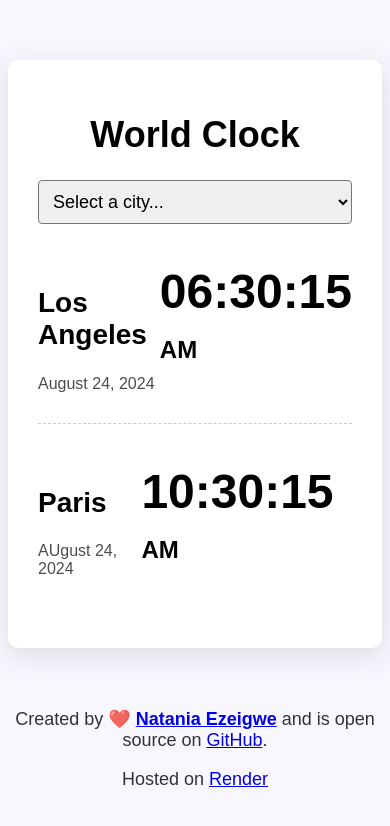
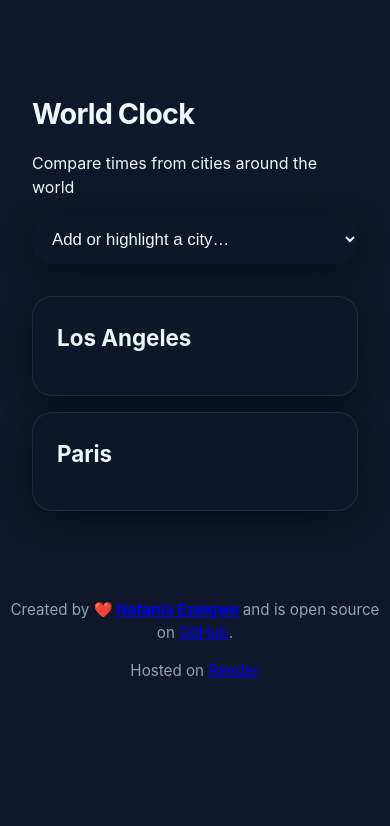
Before and after one commit to QueenNatty/world-clock-project, a plain HTML site: page index.html in a window 390 px wide. Drawn offline with nearby package versions, Linux system fonts and the light colour scheme; a script that the page names is missing.

Commit message:
Enhance world clock functionality and styling
- Updated HTML structure to improve accessibility and layout.
- Added dynamic city selection feature with improved city data handling.
- Enhanced CSS for better visual appeal and responsiveness.

```diff
--- a/index.html
+++ b/index.html
@@ -7,13 +7,19 @@
     <script src="https://cdnjs.cloudflare.com/ajax/libs/moment.js/2.29.4/moment.min.js"></script>
     <script src="https://cdnjs.cloudflare.com/ajax/libs/moment-timezone/0.5.43/moment-timezone-with-data.min.js"></script>
     <title>World Clock - Natania Ezeigwe</title>
+
   </head>
   <body>
     <div class="clock-container">
-      <h1>World Clock</h1>
+      <header class="site-header">
+        <h1>World Clock</h1>
+        <p class="subtitle">Compare times from cities around the world</p>
+      </header>
 
       <select id="city-select" aria-label="City Selector">
-        <option value="">Select a city...</option>
+        <option value="">Add or highlight a city…</option>
+        <option value="America/Los_Angeles">Los Angeles</option>
+        <option value="Europe/Paris">Paris</option>
         <option value="Europe/London">London</option>
         <option value="America/New_York">New York</option>
         <option value="Pacific/Auckland">Auckland</option>
@@ -22,49 +28,34 @@
       <div id="los-angeles" class="city">
         <div>
           <h2>Los Angeles</h2>
-          <div class="date">August 24, 2024</div>
+          <div class="date" aria-hidden="false"></div>
         </div>
-
-        <div class="time">06:30:15 <small>AM</small></div>
+        <div class="time" aria-live="polite"></div>
       </div>
 
-      <div class="city" id="paris">
+      <div id="paris" class="city">
         <div>
           <h2>Paris</h2>
-          <div class="date">AUgust 24, 2024</div>
+          <div class="date" aria-hidden="false"></div>
         </div>
+        <div class="time" aria-live="polite"></div>
+      </div>
 
-        <div class="time">10:30:15 <small>AM</small></div>
-      </div>
+      <div id="dynamic-cities"></div>
     </div>
 
     <footer>
       <div>
         <p>
           Created by ❤️<strong>
-            <a
-              rel="noopener noreferrer"
-              target="_blank"
-              href="http://www.github.com/QueenNatty"
-              >Natania Ezeigwe</a
-            >
+            <a rel="noopener noreferrer" target="_blank" href="http://www.github.com/QueenNatty">Natania Ezeigwe</a>
           </strong>
           and is open source on
-          <a
-            rel="noopener noreferrer"
-            target="_blank"
-            href="https://github.com/QueenNatty/world-clock-project"
-            >GitHub</a
-          >.
+          <a rel="noopener noreferrer" target="_blank" href="https://github.com/QueenNatty/world-clock-project">GitHub</a>.
         </p>
         <p>
           Hosted on
-          <a
-            rel="noopener noreferrer"
-            target="_blank"
-            href="https://world-clock-project-eegv.onrender.com"
-            >Render</a
-          >
+          <a rel="noopener noreferrer" target="_blank" href="https://world-clock-project-eegv.onrender.com">Render</a>
         </p>
       </div>
     </footer>
--- a/src/css/main.css
+++ b/src/css/main.css
@@ -1,65 +1,161 @@
+:root {
+  --bg: #0f172a;
+  --card-bg: rgba(15, 23, 42, 0.65);
+  --card-border: rgba(255, 255, 255, 0.08);
+  --muted: #94a3b8;
+  --accent: #a78bfa;
+  --accent-2: #c4b5fd;
+  --text: #f1f5f9;
+  --radius: 20px;
+  --shadow: 0 8px 32px rgba(0, 0, 0, 0.4);
+  --shadow-hover: 0 16px 48px rgba(0, 0, 0, 0.6);
+}
+
 body {
-  background-color: #f9f7fe;
-  font-family: sans-serif;
+  margin: 0;
+  background-color: var(--bg);
+  color: var(--text);
+  font-family: -apple-system, BlinkMacSystemFont, "Segoe UI", Roboto, "Helvetica Neue", Arial, sans-serif;
+  -webkit-font-smoothing: antialiased;
+  -moz-osx-font-smoothing: grayscale;
+  line-height: 1.5;
 }
 
 h1 {
-  text-align: center;
-  font-family: sans-serif;
-  font-size: 36px;
-}
-
-h2 {
-  margin-bottom: 0 0 5px;
-  font-size: 28px;
+  margin: 20px 0 8px;
+  font-size: clamp(1.8rem, 3vw, 2.4rem);
+  letter-spacing: -0.03em;
+  color: var(--text);
 }
 
 .clock-container {
-  max-width: 600px;
-  margin: 60px auto;
-  background-color: white;
-  padding: 30px;
-  border-radius: 10px;
-  box-shadow: rgba(100 100, 111, 0.2) 0px 7px 29px 0px;
-}
-
-.city {
-  display: flex;
-  margin: 10px 0;
-  justify-content: space-between;
-  border-bottom: 1px dashed rgba(0, 0, 0, 0.2);
-  padding: 30px 0;
-}
-
-.city:last-child {
-  border-bottom: none;
-}
-
-.date {
-  opacity: 0.7;
-}
-
-.time {
-  font-size: 48px;
-  font-weight: bold;
-}
-
-.time small {
-  font-size: 24px;
-  line-height: 48px;
-  vertical-align: middle;
+  max-width: 960px;
+  margin: 40px auto;
+  padding: 32px;
+  background: transparent;
 }
 
 select {
   display: block;
   width: 100%;
-  border-radius: 4px;
-  font-size: 18px;
-  padding: 10px;
+  border-radius: var(--radius);
+  font-size: 1.05rem;
+  padding: 14px 16px;
+  border: none;
+  background: var(--card-bg);
+  color: var(--text);
+  -webkit-backdrop-filter: blur(12px);
+  backdrop-filter: blur(12px);
+  box-shadow: var(--shadow);
+  margin-bottom: 32px;
+  transition: all 0.3s ease;
+}
+
+select:hover {
+  transform: translateY(-2px);
+  box-shadow: var(--shadow-hover);
+}
+
+select option {
+  background: #1e293b;
+  color: var(--text);
+}
+
+.city {
+  display: flex;
+  flex-direction: column;
+  gap: 12px;
+  align-items: flex-start;
+  background: var(--card-bg);
+  -webkit-backdrop-filter: blur(16px);
+  backdrop-filter: blur(16px);
+  padding: 24px;
+  border-radius: var(--radius);
+  box-shadow: var(--shadow);
+  border: 1px solid var(--card-border);
+  margin: 16px 0;
+  transition: all 0.4s ease;
+}
+
+.city:hover {
+  transform: translateY(-4px);
+  box-shadow: var(--shadow-hover);
+}
+
+.city > div:first-child {
+  width: 100%;
+  display: flex;
+  flex-direction: column;
+  gap: 4px;
+}
+
+h2 {
+  margin: 0;
+  font-size: 1.4rem;
+  color: var(--text);
+}
+
+.date {
+  color: var(--muted);
+  font-size: 1rem;
+}
+
+.time {
+  font-size: 2.8rem;
+  font-weight: 700;
+  color: var(--text);
+}
+
+.time small {
+  font-size: 1.2rem;
+  font-weight: 600;
+  margin-left: 10px;
+  opacity: 0.9;
+  color: var(--accent);
+}
+
+.highlighted {
+  box-shadow: 0 0 0 4px rgba(167, 139, 250, 0.3);
+  transform: translateY(-6px) scale(1.02);
+  background: rgba(30, 41, 59, 0.8);
+  border-color: rgba(167, 139, 250, 0.2);
 }
 
 footer {
   text-align: center;
-  font-size: 18px;
-  color: rgba(0, 0, 0, 0.8);
+  font-size: 0.95rem;
+  color: var(--muted);
+  margin: 40px 0 80px;
 }
+
+
+@media (min-width: 700px) {
+  .city {
+    flex-direction: row;
+    align-items: center;
+    justify-content: space-between;
+    padding: 28px 32px;
+  }
+
+  .time {
+    font-size: 3.4rem;
+  }
+
+  .clock-container {
+    padding: 40px;
+    background: var(--card-bg);
+    -webkit-backdrop-filter: blur(12px);
+    backdrop-filter: blur(12px);
+    border-radius: calc(var(--radius) + 8px);
+    box-shadow: 0 20px 60px rgba(0, 0, 0, 0.5);
+  }
+}
+
+@media (max-width: 360px) {
+  .time {
+    font-size: 2.2rem;
+  }
+  .time small {
+    font-size: 1rem;
+  }
+}
--- a/src/javascript/index.js
+++ b/src/javascript/index.js
@@ -1,29 +1,89 @@
-
-const cities = [
-  { id: "los-angeles", zone: "America/Los_Angeles" },
-  { id: "paris",       zone: "Europe/Paris" }
+const availableCities = [
+  { name: "Los Angeles", zone: "America/Los_Angeles", id: "los-angeles" },
+  { name: "Paris", zone: "Europe/Paris", id: "paris" },
+  { name: "London", zone: "Europe/London", id: "london" },
+  { name: "New York", zone: "America/New_York", id: "new-york" },
+  { name: "Auckland", zone: "Pacific/Auckland", id: "auckland" },
 ];
 
-const cityData = cities.map(city => ({
-  element: document.getElementById(city.id),
-  dateEl:  document.querySelector(`#${city.id} .date`),
-  timeEl:  document.querySelector(`#${city.id} .time`),
-  zone:    city.zone
-}));
+let displayedCityIds = ["los-angeles", "paris"];
 
+const dynamicContainer = document.getElementById("dynamic-cities");
+const selectElement = document.getElementById("city-select");
+
+function createCityElement(cityInfo) {
+  const cityDiv = document.createElement("div");
+  cityDiv.className = "city";
+  cityDiv.id = cityInfo.id;
+
+  cityDiv.setAttribute("role", "group");
+  cityDiv.setAttribute("aria-label", cityInfo.name);
+  cityDiv.tabIndex = 0;
+
+  cityDiv.innerHTML = `
+    <div>
+      <h2>${cityInfo.name}</h2>
+      <div class="date"></div>
+    </div>
+    <div class="time" aria-live="polite"></div>
+  `;
+
+  dynamicContainer.appendChild(cityDiv);
+  displayedCityIds.push(cityInfo.id);
+
+  return cityDiv;
+}
+
+function highlightCity(cityId) {
+  document
+    .querySelectorAll(".city")
+    .forEach((el) => el.classList.remove("highlighted"));
+  const target = document.getElementById(cityId);
+  if (target) {
+    target.classList.add("highlighted");
+    target.scrollIntoView({ behavior: "smooth", block: "center" });
+  }
+}
 
 function updateAllClocks() {
-  cityData.forEach(city => {
-    const now = moment().tz(city.zone);
+  document.querySelectorAll(".city").forEach((cityEl) => {
+    const cityId = cityEl.id;
+    const cityInfo = availableCities.find((c) => c.id === cityId);
+    if (!cityInfo) return;
 
-    city.dateEl.textContent = now.format("MMMM Do YYYY");
+    const now = moment().tz(cityInfo.zone);
+
+    const dateEl = cityEl.querySelector(".date");
+    const timeEl = cityEl.querySelector(".time");
+
+    if (dateEl) dateEl.textContent = now.format("MMMM Do YYYY");
 
     const time12 = now.format("h:mm:ss");
-    const ampm   = now.format("A");
+    const ampm = now.format("A");
 
-    city.timeEl.innerHTML = `${time12} <small>${ampm}</small>`;
+    if (timeEl)
+      timeEl.innerHTML = `${time12} <small aria-hidden="true">${ampm}</small>`;
   });
 }
 
+selectElement.addEventListener("change", () => {
+  const selectedZone = selectElement.value;
+  if (!selectedZone) return;
+
+  const selectedCity = availableCities.find((c) => c.zone === selectedZone);
+  if (!selectedCity) return;
+
+  const cityId = selectedCity.id;
+
+  if (displayedCityIds.includes(cityId)) {
+    highlightCity(cityId);
+  } else {
+    createCityElement(selectedCity);
+    highlightCity(cityId);
+  }
+
+  selectElement.value = "";
+});
+
 updateAllClocks();
 setInterval(updateAllClocks, 1000);
```
